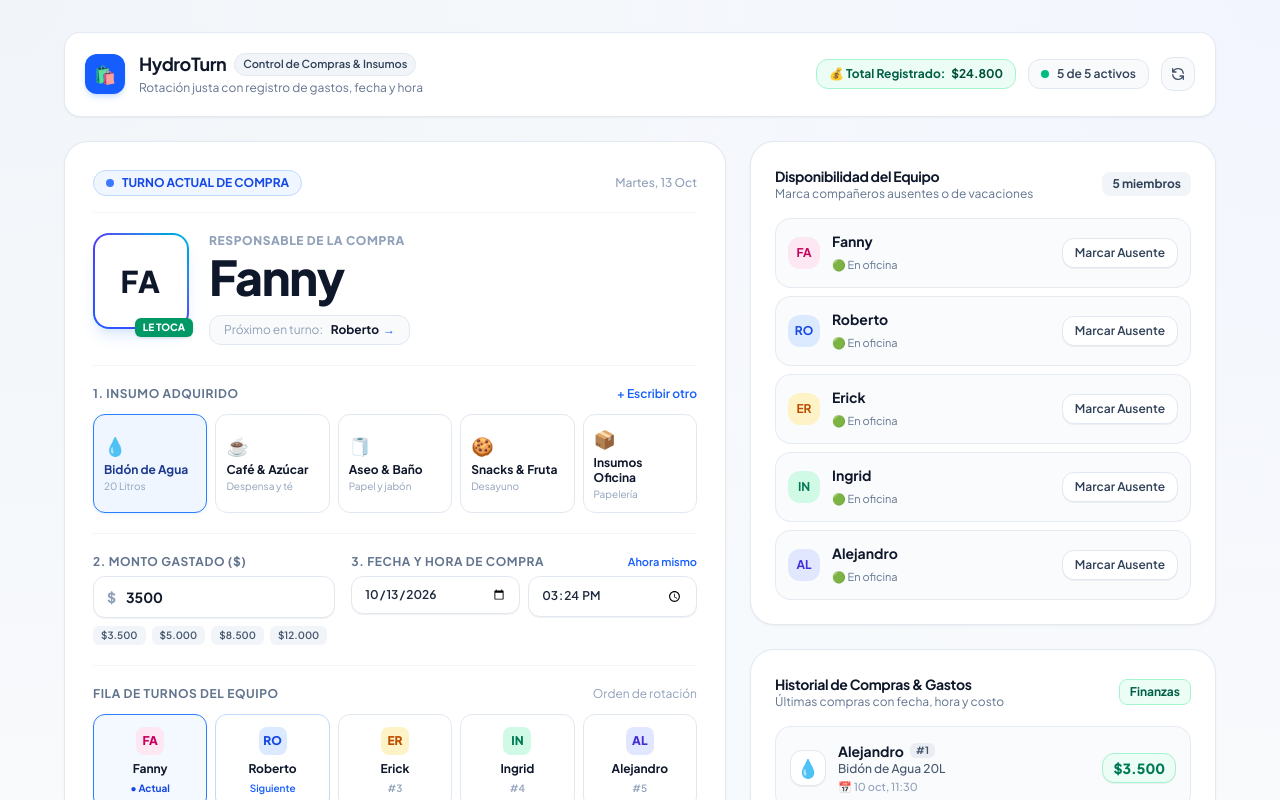
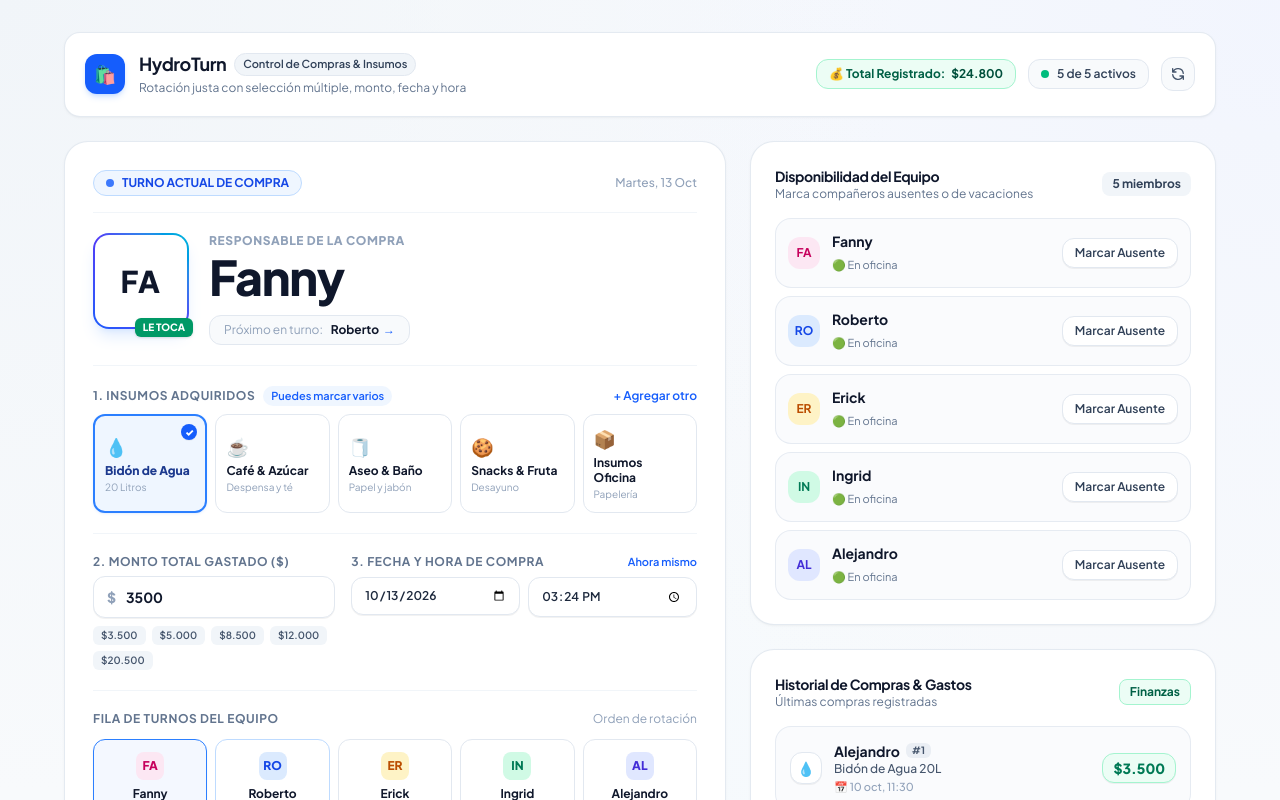
Before and after one commit to ashley-adaros/turnos-insumos, a Next.js app: page / in a window 1280 px wide. Shown: the top 800 px of the page. Built offline with nearby package versions, Linux system fonts and the light colour scheme.

Commit message:
feat: permitir seleccion multiple de insumos con calculo automatico de monto sugerido

```diff
--- a/app/page.tsx
+++ b/app/page.tsx
@@ -55,11 +55,13 @@ export default function Home() {
 
   const [loading, setLoading] = useState(true);
   const [submitting, setSubmitting] = useState(false);
-  const [selectedCategory, setSelectedCategory] = useState("Bidón de Agua (20 Litros)");
+
+  // Selección múltiple de categorías
+  const [selectedIds, setSelectedIds] = useState<string[]>(["agua"]);
   const [customItem, setCustomItem] = useState("");
-  const [isCustom, setIsCustom] = useState(false);
+  const [showCustom, setShowCustom] = useState(false);
 
-  // Estados de Monto, Calendario y Hora
+  // Monto, Fecha y Hora
   const [amount, setAmount] = useState<string>("3500");
   const [purchaseDate, setPurchaseDate] = useState<string>("");
   const [purchaseTime, setPurchaseTime] = useState<string>("");
@@ -114,12 +116,50 @@ export default function Home() {
     setTimeout(() => setToast(null), 4000);
   };
 
-  // Registrar compra (con monto, fecha y hora)
+  // Alternar selección de una categoría (Permite elegir más de una)
+  const toggleCategory = (id: string) => {
+    setSelectedIds((prev) => {
+      let next: string[];
+      if (prev.includes(id)) {
+        if (prev.length === 1 && !showCustom) {
+          // Mantener al menos uno si no hay campo personalizado
+          return prev;
+        }
+        next = prev.filter((item) => item !== id);
+      } else {
+        next = [...prev, id];
+      }
+
+      // Sumar los valores sugeridos de los ítems seleccionados
+      const totalSuggested = next.reduce((sum, catId) => {
+        const cat = PURCHASE_CATEGORIES.find((c) => c.id === catId);
+        return sum + (cat?.defaultAmount || 0);
+      }, 0);
+
+      if (totalSuggested > 0) {
+        setAmount(String(totalSuggested));
+      }
+
+      return next;
+    });
+  };
+
+  // Obtener texto unificado de todos los ítems seleccionados
+  const getCombinedItemNames = () => {
+    const selectedCats = PURCHASE_CATEGORIES.filter((c) => selectedIds.includes(c.id));
+    const items = selectedCats.map((c) => c.name);
+    if (showCustom && customItem.trim()) {
+      items.push(customItem.trim());
+    }
+    return items.length > 0 ? items.join(" + ") : "Insumos de Oficina";
+  };
+
+  // Registrar compra (con insumos múltiples, monto, fecha y hora)
   const handleRegisterPurchase = async () => {
     if (submitting) return;
     setSubmitting(true);
 
-    const finalItem = isCustom && customItem.trim() ? customItem.trim() : selectedCategory;
+    const finalItem = getCombinedItemNames();
     const finalAmount = amount ? parseFloat(amount) : undefined;
 
     try {
@@ -143,11 +183,11 @@ export default function Home() {
           history: json.history,
           totalSpent: json.totalSpent,
         }));
-        const amountDisplay = finalAmount ? ` por $${finalAmount.toLocaleString("es-CL")}` : "";
+        const amountDisplay = finalAmount ? ` ($${finalAmount.toLocaleString("es-CL")})` : "";
         showToast(`¡Compra de "${finalItem}"${amountDisplay} registrada! Próximo turno: ${json.nextMember?.name}`, "success");
-        if (isCustom) {
+        if (showCustom) {
           setCustomItem("");
-          setIsCustom(false);
+          setShowCustom(false);
         }
       }
     } catch {
@@ -218,13 +258,15 @@ export default function Home() {
 
   const getInitials = (name?: string) => (name ? name.slice(0, 2).toUpperCase() : "--");
 
-  const getItemIcon = (itemName: string) => {
+  const getItemIcons = (itemName: string) => {
+    const icons: string[] = [];
     const lower = itemName.toLowerCase();
-    if (lower.includes("agua") || lower.includes("bidón")) return "💧";
-    if (lower.includes("café") || lower.includes("azúcar") || lower.includes("té")) return "☕";
-    if (lower.includes("limpieza") || lower.includes("aseo") || lower.includes("papel")) return "🧻";
-    if (lower.includes("snack") || lower.includes("fruta") || lower.includes("desayuno")) return "🍪";
-    return "📦";
+    if (lower.includes("agua") || lower.includes("bidón")) icons.push("💧");
+    if (lower.includes("café") || lower.includes("azúcar") || lower.includes("té")) icons.push("☕");
+    if (lower.includes("limpieza") || lower.includes("aseo") || lower.includes("papel")) icons.push("🧻");
+    if (lower.includes("snack") || lower.includes("fruta") || lower.includes("desayuno")) icons.push("🍪");
+    if (lower.includes("oficina") || lower.includes("papelería")) icons.push("📦");
+    return icons.length > 0 ? icons : ["🛍️"];
   };
 
   if (loading) {
@@ -239,7 +281,7 @@ export default function Home() {
   }
 
   const activeCount = data.members.filter((m) => m.isActive).length;
-  const currentItemLabel = isCustom && customItem.trim() ? customItem.trim() : selectedCategory;
+  const combinedLabel = getCombinedItemNames();
   const totalAccumulated = data.totalSpent || data.history.reduce((acc, h) => acc + (h.amount || 0), 0);
 
   return (
@@ -282,7 +324,7 @@ export default function Home() {
                 </span>
               </div>
               <p className="text-xs text-slate-500 mt-1">
-                Rotación justa con registro de gastos, fecha y hora
+                Rotación justa con selección múltiple, monto, fecha y hora
               </p>
             </div>
           </div>
@@ -364,50 +406,48 @@ export default function Home() {
                 </div>
               </div>
 
-              {/* SELECTOR DE INSUMO A COMPRAR */}
+              {/* 1. SELECCIÓN MÚLTIPLE DE INSUMOS */}
               <div className="pt-5 border-t border-slate-100">
-                <div className="flex items-center justify-between mb-3">
+                <div className="flex items-center justify-between mb-2">
+                  <div className="flex items-center gap-2">
                     <span className="text-xs font-bold uppercase tracking-wider text-slate-500">
-                    1. Insumo adquirido
+                      1. Insumos Adquiridos
                     </span>
+                    <span className="text-[11px] font-semibold text-blue-600 bg-blue-50 px-2 py-0.5 rounded-full">
+                      Puedes marcar varios
+                    </span>
+                  </div>
                   <button
-                    onClick={() => setIsCustom(!isCustom)}
+                    onClick={() => setShowCustom(!showCustom)}
                     className="text-xs text-blue-600 font-semibold hover:underline cursor-pointer"
                   >
-                    {isCustom ? "Volver a lista" : "+ Escribir otro"}
+                    {showCustom ? "Ocultar extra" : "+ Agregar otro"}
                   </button>
                 </div>
 
-                {isCustom ? (
-                  <div className="flex gap-2">
-                    <input
-                      type="text"
-                      placeholder="Ej: Toallas de papel, té gourmet, pilas..."
-                      value={customItem}
-                      onChange={(e) => setCustomItem(e.target.value)}
-                      className="flex-1 px-4 py-2.5 rounded-xl border border-blue-400 focus:outline-none focus:ring-2 focus:ring-blue-500 bg-white text-sm text-slate-900 font-medium"
-                    />
-                  </div>
-                ) : (
+                {/* Cuadrícula de Selección Múltiple */}
                 <div className="grid grid-cols-2 sm:grid-cols-3 lg:grid-cols-5 gap-2">
                   {PURCHASE_CATEGORIES.map((cat) => {
-                      const label = `${cat.name} (${cat.detail})`;
-                      const isSelected = selectedCategory === label;
+                    const isSelected = selectedIds.includes(cat.id);
                     return (
                       <button
                         key={cat.id}
-                          onClick={() => {
-                            setSelectedCategory(label);
-                            setAmount(String(cat.defaultAmount));
-                          }}
-                          className={`p-2.5 rounded-xl border text-left transition-all cursor-pointer ${
+                        type="button"
+                        onClick={() => toggleCategory(cat.id)}
+                        className={`p-2.5 rounded-xl border text-left transition-all cursor-pointer relative ${
                           isSelected
-                              ? "bg-blue-50 border-blue-500 shadow-sm shadow-blue-500/10"
+                            ? "bg-blue-50 border-2 border-blue-500 shadow-sm shadow-blue-500/10"
                             : "bg-white border-slate-200 hover:border-slate-300 hover:bg-slate-50/70"
                         }`}
                       >
+                        {/* Checkmark cuando está seleccionado */}
+                        {isSelected && (
+                          <span className="absolute top-2 right-2 w-4 h-4 rounded-full bg-blue-600 text-white flex items-center justify-center text-[10px] font-black shadow-2xs">
+                            ✓
+                          </span>
+                        )}
                         <span className="text-lg block mb-0.5">{cat.icon}</span>
-                          <span className={`text-xs font-bold block leading-tight ${isSelected ? "text-blue-900" : "text-slate-900"}`}>
+                        <span className={`text-xs font-bold block leading-tight ${isSelected ? "text-blue-900 font-extrabold" : "text-slate-900"}`}>
                           {cat.name}
                         </span>
                         <span className="text-[10px] text-slate-400 block mt-0.5 truncate">
@@ -417,16 +457,28 @@ export default function Home() {
                     );
                   })}
                 </div>
+
+                {/* Campo para Insumo Personalizado Extra */}
+                {showCustom && (
+                  <div className="mt-3 flex gap-2">
+                    <input
+                      type="text"
+                      placeholder="Ej: Toallas de papel, té gourmet, pilas..."
+                      value={customItem}
+                      onChange={(e) => setCustomItem(e.target.value)}
+                      className="flex-1 px-4 py-2.5 rounded-xl border border-blue-400 focus:outline-none focus:ring-2 focus:ring-blue-500 bg-white text-sm text-slate-900 font-medium"
+                    />
+                  </div>
                 )}
               </div>
 
-              {/* NUEVA SECCIÓN: MONTO GASTADO + CALENDARIO Y HORA */}
+              {/* 2. MONTO GASTADO + CALENDARIO Y HORA */}
               <div className="mt-5 pt-5 border-t border-slate-100 grid grid-cols-1 sm:grid-cols-12 gap-4">
-                {/* 2. Monto Gastado ($) */}
+                {/* Monto Gastado ($) */}
                 <div className="sm:col-span-5">
                   <div className="flex items-center justify-between mb-1.5">
                     <label className="text-xs font-bold uppercase tracking-wider text-slate-500">
-                      2. Monto Gastado ($)
+                      2. Monto Total Gastado ($)
                     </label>
                   </div>
                   <div className="relative">
@@ -441,8 +493,8 @@ export default function Home() {
                       className="w-full pl-8 pr-3.5 py-2.5 rounded-xl border border-slate-200 focus:outline-none focus:ring-2 focus:ring-blue-500 focus:border-blue-500 bg-white text-sm font-bold text-slate-900 shadow-2xs"
                     />
                   </div>
-                  <div className="flex gap-1.5 mt-2">
-                    {[3500, 5000, 8500, 12000].map((val) => (
+                  <div className="flex gap-1.5 mt-2 flex-wrap">
+                    {[3500, 5000, 8500, 12000, 20500].map((val) => (
                       <button
                         key={val}
                         type="button"
@@ -455,7 +507,7 @@ export default function Home() {
                   </div>
                 </div>
 
-                {/* 3. Calendario y Hora */}
+                {/* Calendario y Hora */}
                 <div className="sm:col-span-7">
                   <div className="flex items-center justify-between mb-1.5">
                     <label className="text-xs font-bold uppercase tracking-wider text-slate-500">
@@ -503,7 +555,7 @@ export default function Home() {
                   {data.members.map((m, idx) => {
                     const isCurrent = m.id === data.currentMember?.id;
                     const isNext = m.id === data.nextMember?.id;
-                    const colors = MEMBER_COLORS[m.name] || { bg: "bg-slate-100 text-slate-700" };
+                    const colors = MEMBER_COLORS[m.name] || { bg: "bg-slate-100 text-slate-700", text: "text-slate-700" };
 
                     return (
                       <div
@@ -555,7 +607,7 @@ export default function Home() {
                   ) : (
                     <>
                       <span>
-                        Registrar Compra: {currentItemLabel.split("(")[0]}
+                        Registrar Compra: {selectedIds.length > 2 ? `${selectedIds.length} insumos` : combinedLabel}
                         {amount ? ` ($${parseFloat(amount).toLocaleString("es-CL")})` : ""}
                       </span>
                       <span>🛒</span>
@@ -633,7 +685,7 @@ export default function Home() {
               </div>
             </div>
 
-            {/* TARJETA 2: HISTORIAL DE COMPRAS CON MONTO, FECHA Y HORA */}
+            {/* TARJETA 2: HISTORIAL DE COMPRAS CON ÍCONOS Y DETALLES */}
             <div className="card-premium rounded-3xl p-6">
               <div className="flex items-center justify-between mb-4">
                 <div>
@@ -641,7 +693,7 @@ export default function Home() {
                     Historial de Compras & Gastos
                   </h3>
                   <p className="text-xs text-slate-500">
-                    Últimas compras con fecha, hora y costo
+                    Últimas compras registradas
                   </p>
                 </div>
                 <span className="text-xs px-2.5 py-1 rounded-lg bg-emerald-50 text-emerald-800 border border-emerald-200 font-bold">
@@ -655,15 +707,25 @@ export default function Home() {
                     No hay compras registradas aún.
                   </div>
                 ) : (
-                  data.history.map((record, index) => (
+                  data.history.map((record, index) => {
+                    const icons = getItemIcons(record.item);
+
+                    return (
                       <div
                         key={record.id}
                         className="p-3.5 rounded-2xl bg-slate-50/70 border border-slate-200/80 hover:bg-white transition flex items-center justify-between gap-3"
                       >
                         <div className="flex items-center gap-3">
-                        <span className="w-9 h-9 rounded-xl bg-white border border-slate-200 flex items-center justify-center text-lg shadow-2xs">
-                          {getItemIcon(record.item)}
+                          <div className="flex -space-x-1">
+                            {icons.map((ic, i) => (
+                              <span
+                                key={i}
+                                className="w-8 h-8 rounded-xl bg-white border border-slate-200 flex items-center justify-center text-sm shadow-2xs"
+                              >
+                                {ic}
                               </span>
+                            ))}
+                          </div>
                           <div>
                             <div className="flex items-center gap-1.5">
                               <span className="text-sm font-bold text-slate-900">
@@ -695,7 +757,8 @@ export default function Home() {
                           )}
                         </div>
                       </div>
-                  ))
+                    );
+                  })
                 )}
               </div>
             </div>
```
Lines whose indentation alone changed are shown as unchanged.
